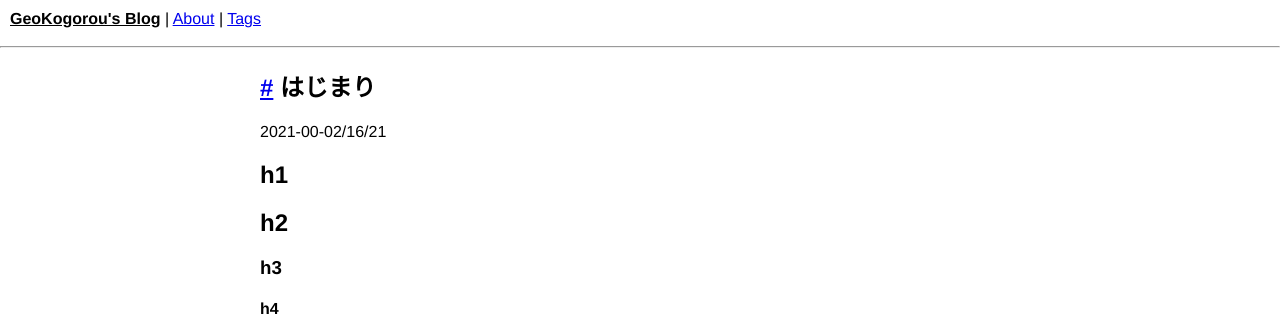
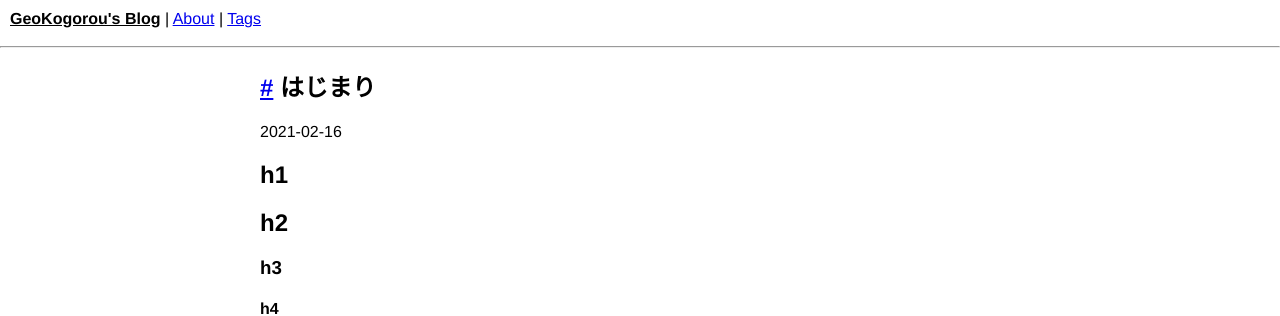
Before and after one commit to GeoKogorou/GeoKogorou.GitHub.io, a Jekyll site: the page built from _posts/2021-02-16-はじまり.md, in a window 1280 px wide. Shown: the top 316 px of the page. Built offline with Jekyll 4.4.1, drawn with Linux system fonts in a browser that asks for light colours; formulas are drawn with MathJax 3.

Commit message:
Update post.html

```diff
--- a/_layouts/post.html
+++ b/_layouts/post.html
@@ -8,7 +8,7 @@ layout: default
             {{ page.title | escape }}
         </h1>
         <p class="post-info">
-                <time datetime="{{ page.date | date_to_xmlschema }}">{{ page.date | date: "%Y-%M-%D" }}</time>
+                <time datetime="{{ page.date | date_to_xmlschema }}">{{ page.date | date: "%Y-%m-%d" }}</time>
             {% for tag in page.tags %}
              | <a href="{% include relative %}/tags/#{{ tag | downcase }}">#{{ tag }}</a>
             {% endfor %}
```
